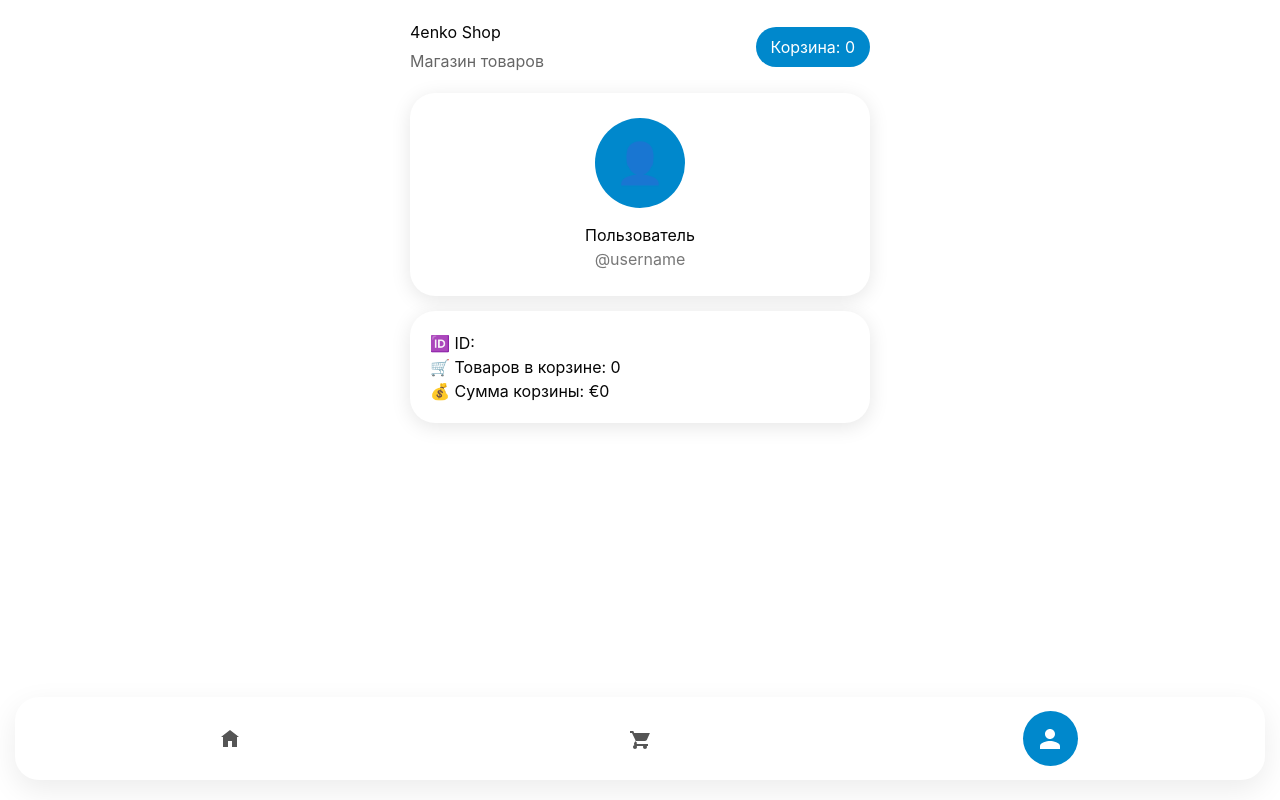
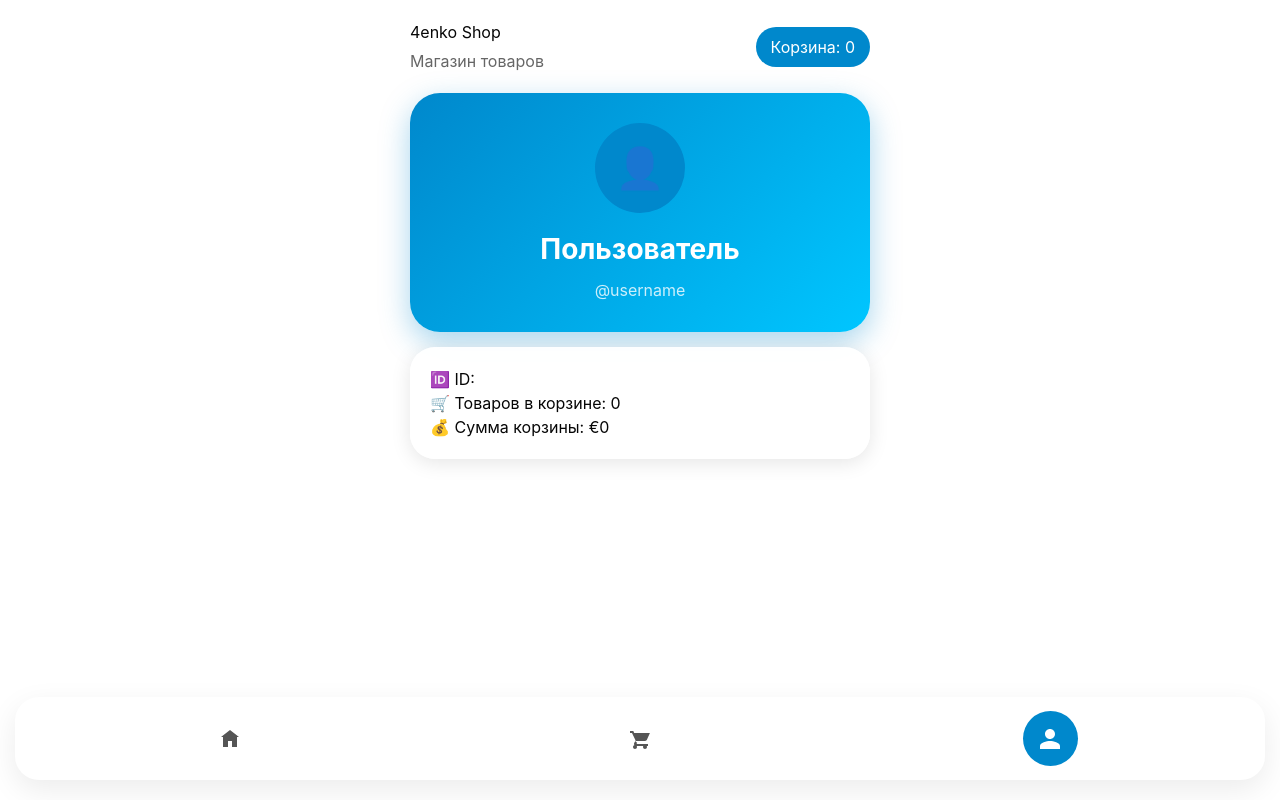
Before and after one commit to xyoutubkax-glitch/Telegram-shop, a React (Vite) app in the folder frontend/: page / in a window 1280 px wide. Both pictures are taken after a click on the button 1050 px from the left and 738 px from the top of the page. Built offline with nearby package versions, Linux system fonts and the light colour scheme.

Commit message:
test version

```diff
--- a/frontend/src/App.tsx
+++ b/frontend/src/App.tsx
@@ -226,14 +226,18 @@ const order = {
       }}
     >
   <div
-    style={{
-      background: "#fff",
-      borderRadius: "25px",
-      padding: "25px",
-      textAlign: "center",
-      boxShadow: "0 4px 20px rgba(0,0,0,0.1)",
-    }}
-  >
+  style={{
+    background:
+      "linear-gradient(135deg, #0088cc 0%, #00c6ff 100%)",
+    borderRadius: "30px",
+    padding: "30px",
+    textAlign: "center",
+    color: "#fff",
+    boxShadow: "0 10px 30px rgba(0,136,204,0.35)",
+    position: "relative",
+    overflow: "hidden",
+  }}
+>
     <div
       style={{
         width: "90px",
@@ -252,16 +256,31 @@ const order = {
       {user?.first_name?.charAt(0) || "👤"}
     </div>
 
-    <h2>{user?.first_name || "Пользователь"}</h2>
+    <h2
+  style={{
+    margin: 0,
+    fontSize: "28px",
+    fontWeight: "700",
+    color: "#fff",
+  }}
+>
+  {user?.first_name || "Пользователь"}
+</h2>
 
-    <p style={{ color: "#777" }}>
+    <p
+  style={{
+    color: "rgba(255,255,255,0.8)",
+    marginTop: "8px",
+  }}
+>
       @{user?.username || "username"}
     </p>
   </div>
 
   <div
     style={{
-      background: "#fff",
+      background: "rgba(255,255,255,0.9)",
+      backdropFilter: "blur(12px)",
       borderRadius: "25px",
       padding: "20px",
       marginTop: "15px",
@@ -282,10 +301,11 @@ const order = {
         width: "100%",
         marginTop: "15px",
         padding: "15px",
-        border: "none",
         borderRadius: "20px",
-        background: "#0088cc",
+        background: "rgba(255,255,255,0.25)",
+        backdropFilter: "blur(10px)",
         color: "#fff",
+        border: "3px solid rgba(255,255,255,0.4)",
         fontSize: "18px",
         fontWeight: "bold",
       }}
```
